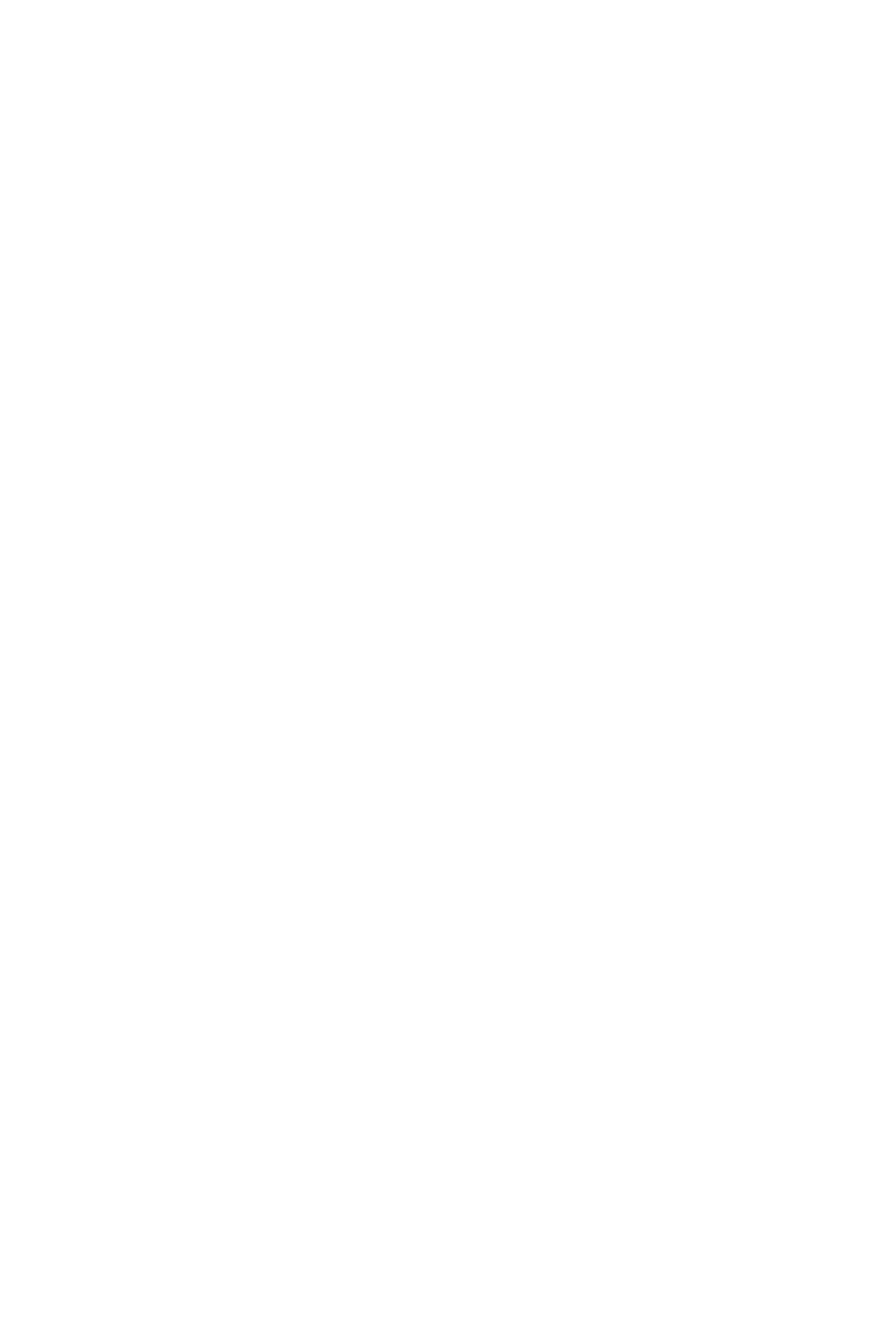
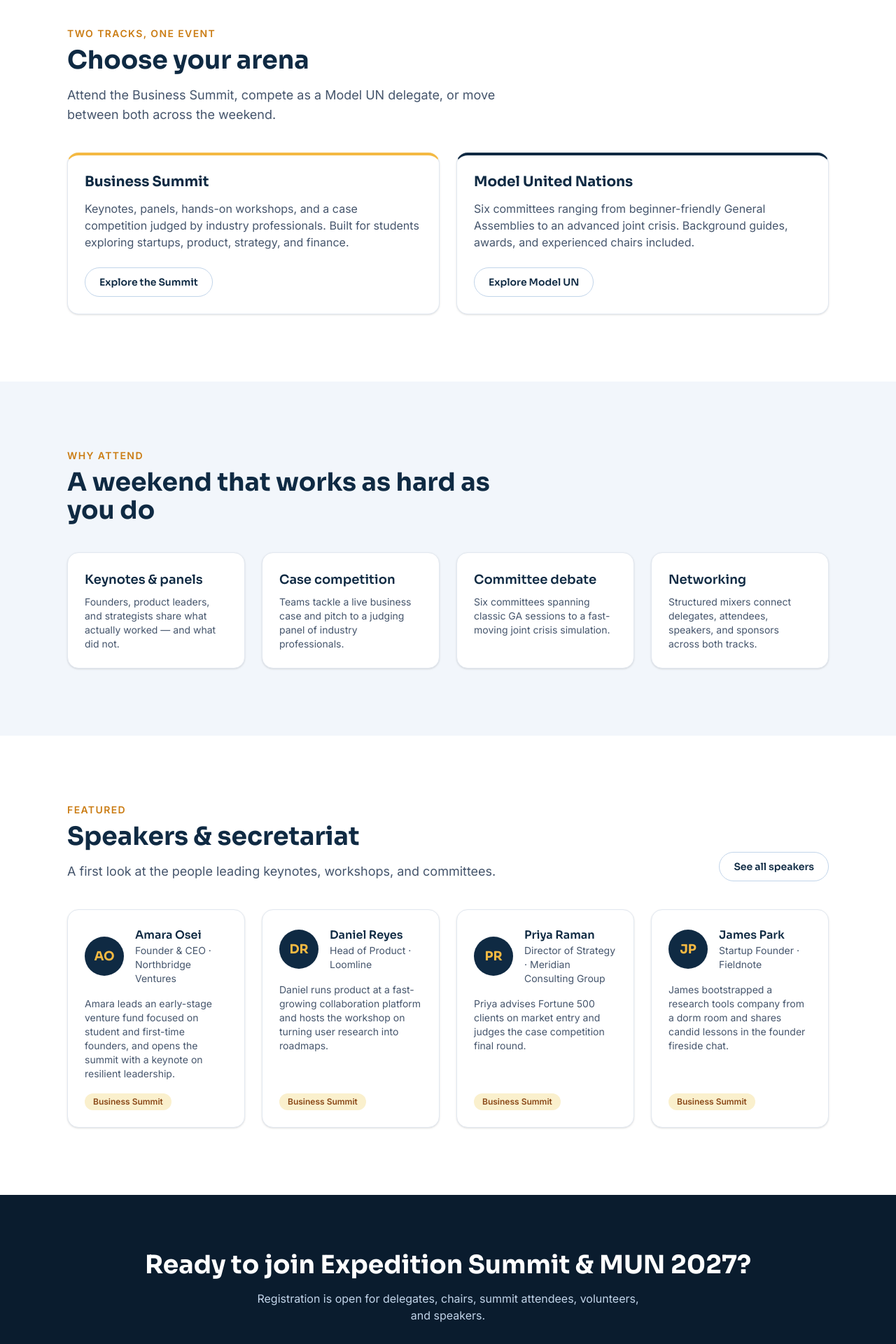
Before and after one commit to mahibnasif/expedition-summit, a React (Vite) app: page / in a window 1280 px wide. Shown: the part 860-2780 px from the top of the page at 70% size. Before the commit the page ends 800 px from the top, so only its background shows below. Built offline with nearby package versions, Linux system fonts and the light colour scheme.

Commit message:
feat: build homepage with hero, tracks, highlights, and featured speakers

```diff
--- /dev/null
+++ b/src/components/SpeakerCard.tsx
@@ -0,0 +1,30 @@
+import type { Speaker } from '../data/speakers'
+import Badge from './ui/Badge'
+import Card from './ui/Card'
+
+export default function SpeakerCard({ speaker }: { speaker: Speaker }) {
+  return (
+    <Card className="flex flex-col">
+      <div className="flex items-center gap-4">
+        <div
+          aria-hidden="true"
+          className="grid h-14 w-14 shrink-0 place-items-center rounded-full bg-navy-900 font-display text-lg font-bold text-gold-400"
+        >
+          {speaker.initials}
+        </div>
+        <div>
+          <p className="font-display font-semibold text-navy-900">{speaker.name}</p>
+          <p className="text-sm text-slate-600">
+            {speaker.role} · {speaker.organization}
+          </p>
+        </div>
+      </div>
+      <p className="mt-4 flex-1 text-sm text-slate-600">{speaker.bio}</p>
+      <div className="mt-4">
+        <Badge tone={speaker.track === 'summit' ? 'gold' : 'navy'}>
+          {speaker.track === 'summit' ? 'Business Summit' : 'Model UN'}
+        </Badge>
+      </div>
+    </Card>
+  )
+}
--- /dev/null
+++ b/src/data/speakers.ts
@@ -0,0 +1,85 @@
+export interface Speaker {
+  id: string
+  name: string
+  role: string
+  organization: string
+  track: 'summit' | 'mun'
+  bio: string
+  initials: string
+}
+
+/** Placeholder speaker roster for the demo build. */
+export const speakers: Speaker[] = [
+  {
+    id: 'amara-osei',
+    name: 'Amara Osei',
+    role: 'Founder & CEO',
+    organization: 'Northbridge Ventures',
+    track: 'summit',
+    bio: 'Amara leads an early-stage venture fund focused on student and first-time founders, and opens the summit with a keynote on resilient leadership.',
+    initials: 'AO',
+  },
+  {
+    id: 'daniel-reyes',
+    name: 'Daniel Reyes',
+    role: 'Head of Product',
+    organization: 'Loomline',
+    track: 'summit',
+    bio: 'Daniel runs product at a fast-growing collaboration platform and hosts the workshop on turning user research into roadmaps.',
+    initials: 'DR',
+  },
+  {
+    id: 'priya-raman',
+    name: 'Priya Raman',
+    role: 'Director of Strategy',
+    organization: 'Meridian Consulting Group',
+    track: 'summit',
+    bio: 'Priya advises Fortune 500 clients on market entry and judges the case competition final round.',
+    initials: 'PR',
+  },
+  {
+    id: 'james-park',
+    name: 'James Park',
+    role: 'Startup Founder',
+    organization: 'Fieldnote',
+    track: 'summit',
+    bio: 'James bootstrapped a research tools company from a dorm room and shares candid lessons in the founder fireside chat.',
+    initials: 'JP',
+  },
+  {
+    id: 'lena-vogel',
+    name: 'Lena Vogel',
+    role: 'Secretary-General',
+    organization: 'Expedition MUN 2027',
+    track: 'mun',
+    bio: 'Lena has chaired twelve conferences across three circuits and leads this year\u2019s secretariat.',
+    initials: 'LV',
+  },
+  {
+    id: 'omar-haddad',
+    name: 'Omar Haddad',
+    role: 'Director-General',
+    organization: 'Expedition MUN 2027',
+    track: 'mun',
+    bio: 'Omar oversees committee operations and crisis design, bringing experience from national and international circuits.',
+    initials: 'OH',
+  },
+  {
+    id: 'sofia-marino',
+    name: 'Sofia Marino',
+    role: 'Chair, Security Council',
+    organization: 'Expedition MUN 2027',
+    track: 'mun',
+    bio: 'Sofia chairs the Security Council and hosts the position-paper writing clinic for first-time delegates.',
+    initials: 'SM',
+  },
+  {
+    id: 'noah-bennett',
+    name: 'Noah Bennett',
+    role: 'Crisis Director',
+    organization: 'Expedition MUN 2027',
+    track: 'mun',
+    bio: 'Noah designs the joint crisis committee and has directed award-winning crisis simulations for five years.',
+    initials: 'NB',
+  },
+]
--- a/src/pages/Home.tsx
+++ b/src/pages/Home.tsx
@@ -1,5 +1,165 @@
-import PageHeader from '../components/ui/PageHeader'
+import { ButtonLink } from '../components/ui/Button'
+import Container from '../components/ui/Container'
+import SectionHeading from '../components/ui/SectionHeading'
+import Card from '../components/ui/Card'
+import Stat from '../components/ui/Stat'
+import SpeakerCard from '../components/SpeakerCard'
+import { event } from '../data/event'
+import { speakers } from '../data/speakers'
+
+const highlights = [
+  {
+    title: 'Keynotes & panels',
+    body: 'Founders, product leaders, and strategists share what actually worked — and what did not.',
+  },
+  {
+    title: 'Case competition',
+    body: 'Teams tackle a live business case and pitch to a judging panel of industry professionals.',
+  },
+  {
+    title: 'Committee debate',
+    body: 'Six committees spanning classic GA sessions to a fast-moving joint crisis simulation.',
+  },
+  {
+    title: 'Networking',
+    body: 'Structured mixers connect delegates, attendees, speakers, and sponsors across both tracks.',
+  },
+]
 
 export default function Home() {
-  return <PageHeader title="Home" description="Content coming soon." />
+  const featured = speakers.slice(0, 4)
+
+  return (
+    <>
+      {/* Hero */}
+      <section className="bg-gradient-to-b from-navy-950 via-navy-900 to-navy-800 py-20 text-white sm:py-28">
+        <Container>
+          <p className="mb-4 text-sm font-semibold tracking-widest text-gold-400 uppercase">
+            {event.dates} · {event.venue}, {event.city}
+          </p>
+          <h1 className="max-w-3xl text-4xl font-bold text-white sm:text-6xl">
+            Where ambition meets <span className="text-gold-400">diplomacy</span>.
+          </h1>
+          <p className="mt-6 max-w-2xl text-lg text-navy-100">
+            {event.name} brings together student leaders for two days of keynotes,
+            case competitions, and committee debate — one venue, two tracks, hundreds
+            of ideas.
+          </p>
+          <div className="mt-8 flex flex-wrap gap-4">
+            <ButtonLink to="/register" size="lg">
+              Register now
+            </ButtonLink>
+            <ButtonLink to="/schedule" size="lg" variant="secondary">
+              View schedule
+            </ButtonLink>
+          </div>
+
+          <div className="mt-16 grid grid-cols-2 gap-8 border-t border-navy-700 pt-10 sm:grid-cols-4">
+            <Stat value="2" label="Days" />
+            <Stat value="6" label="MUN committees" />
+            <Stat value="20+" label="Speakers & chairs" />
+            <Stat value="500" label="Expected participants" />
+          </div>
+        </Container>
+      </section>
+
+      {/* Tracks */}
+      <section className="py-16 sm:py-24">
+        <Container>
+          <SectionHeading
+            eyebrow="Two tracks, one event"
+            title="Choose your arena"
+            description="Attend the Business Summit, compete as a Model UN delegate, or move between both across the weekend."
+          />
+          <div className="mt-10 grid gap-6 md:grid-cols-2">
+            <Card className="border-t-4 border-t-gold-400">
+              <h3 className="text-xl font-bold">Business Summit</h3>
+              <p className="mt-3 text-slate-600">
+                Keynotes, panels, hands-on workshops, and a case competition judged by
+                industry professionals. Built for students exploring startups, product,
+                strategy, and finance.
+              </p>
+              <div className="mt-6">
+                <ButtonLink to="/summit" variant="ghost">
+                  Explore the Summit
+                </ButtonLink>
+              </div>
+            </Card>
+            <Card className="border-t-4 border-t-navy-900">
+              <h3 className="text-xl font-bold">Model United Nations</h3>
+              <p className="mt-3 text-slate-600">
+                Six committees ranging from beginner-friendly General Assemblies to an
+                advanced joint crisis. Background guides, awards, and experienced chairs
+                included.
+              </p>
+              <div className="mt-6">
+                <ButtonLink to="/mun" variant="ghost">
+                  Explore Model UN
+                </ButtonLink>
+              </div>
+            </Card>
+          </div>
+        </Container>
+      </section>
+
+      {/* Highlights */}
+      <section className="bg-navy-50 py-16 sm:py-24">
+        <Container>
+          <SectionHeading
+            eyebrow="Why attend"
+            title="A weekend that works as hard as you do"
+          />
+          <div className="mt-10 grid gap-6 sm:grid-cols-2 lg:grid-cols-4">
+            {highlights.map((item) => (
+              <Card key={item.title}>
+                <h3 className="font-display text-lg font-semibold text-navy-900">
+                  {item.title}
+                </h3>
+                <p className="mt-2 text-sm text-slate-600">{item.body}</p>
+              </Card>
+            ))}
+          </div>
+        </Container>
+      </section>
+
+      {/* Featured speakers */}
+      <section className="py-16 sm:py-24">
+        <Container>
+          <div className="flex flex-wrap items-end justify-between gap-4">
+            <SectionHeading
+              eyebrow="Featured"
+              title="Speakers & secretariat"
+              description="A first look at the people leading keynotes, workshops, and committees."
+            />
+            <ButtonLink to="/speakers" variant="ghost">
+              See all speakers
+            </ButtonLink>
+          </div>
+          <div className="mt-10 grid gap-6 sm:grid-cols-2 lg:grid-cols-4">
+            {featured.map((speaker) => (
+              <SpeakerCard key={speaker.id} speaker={speaker} />
+            ))}
+          </div>
+        </Container>
+      </section>
+
+      {/* CTA */}
+      <section className="bg-navy-950 py-16 text-center sm:py-20">
+        <Container>
+          <h2 className="text-3xl font-bold text-white sm:text-4xl">
+            Ready to join {event.shortName}?
+          </h2>
+          <p className="mx-auto mt-4 max-w-xl text-navy-200">
+            Registration is open for delegates, chairs, summit attendees, volunteers,
+            and speakers.
+          </p>
+          <div className="mt-8">
+            <ButtonLink to="/register" size="lg">
+              Start your registration
+            </ButtonLink>
+          </div>
+        </Container>
+      </section>
+    </>
+  )
 }
```
